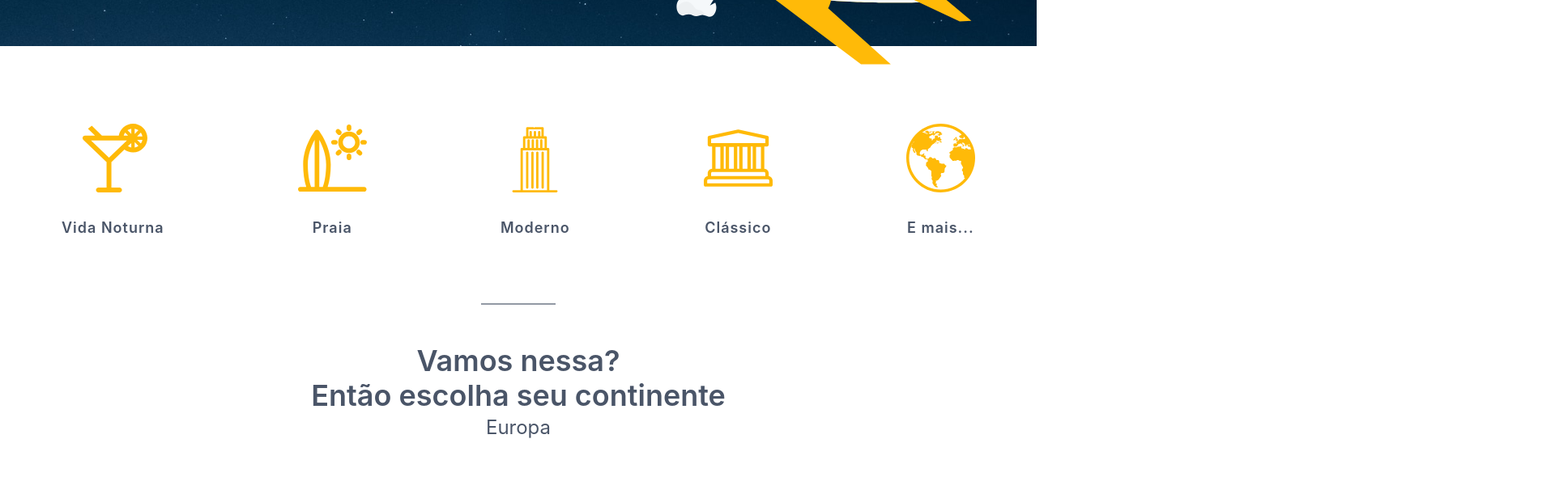
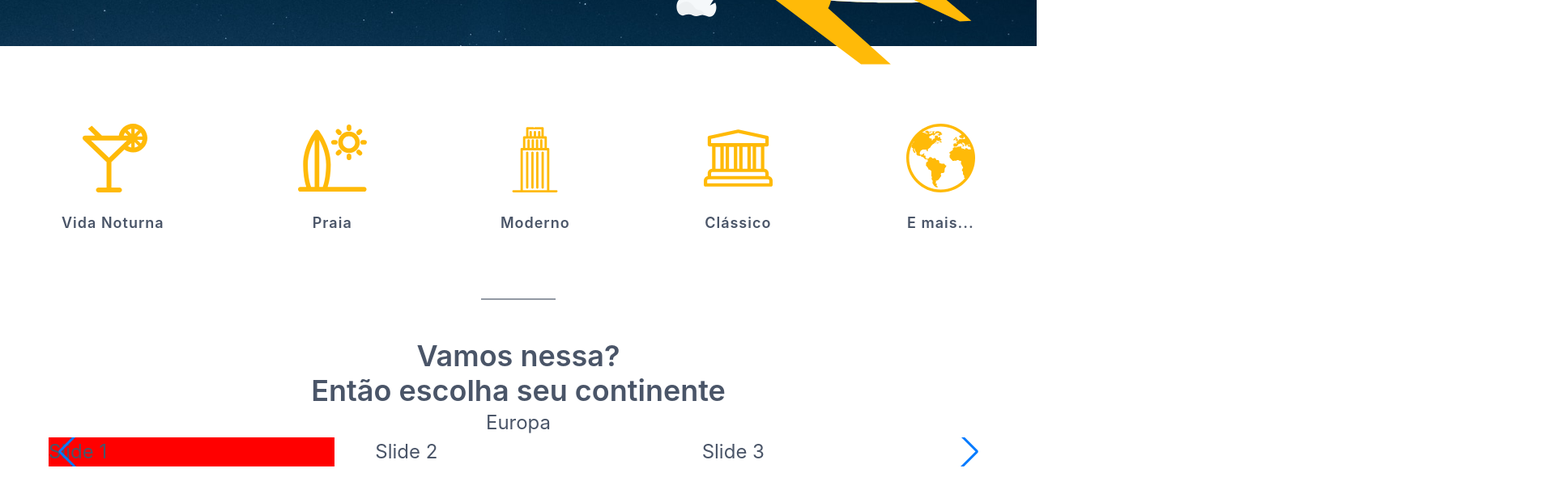
Before and after one commit to Guilhermecheng/worldtrip, a Next.js app: page / in a window 1280 px wide. Shown: the part 378-994 px from the top of the page at 81% size, 1920 px wide, since content can reach past the window. Built offline with nearby package versions, Linux system fonts and the light colour scheme.

Commit message:
fixing banner and travelTypes responsiveness

```diff
--- a/package.json
+++ b/package.json
@@ -8,7 +8,7 @@
     "lint": "next lint"
   },
   "dependencies": {
-    "@chakra-ui/react": "^1.8.3",
+    "@chakra-ui/react": "^1.8.5",
     "@emotion/react": "^11.7.1",
     "@emotion/styled": "^11.6.0",
     "@hookform/resolvers": "^2.8.8",
--- a/src/components/Slides/index.tsx
+++ b/src/components/Slides/index.tsx
@@ -5,12 +5,13 @@ import { Box } from '@chakra-ui/react';
 
 import 'swiper/css';
 import 'swiper/css/navigation';
+import 'swiper/css/pagination';
 
 export function Slides() {
     return (
         <Swiper
             // install Swiper modules
-            modules={[Navigation]}
+            modules={[Pagination]}
             spaceBetween={50}
             slidesPerView={3}
             navigation
--- a/src/components/homecomp/ContinentsSlides.tsx
+++ b/src/components/homecomp/ContinentsSlides.tsx
@@ -1,4 +1,4 @@
-import { Flex, Heading } from '@chakra-ui/react';
+import { Flex, Heading, Box } from '@chakra-ui/react';
 import Link from 'next/link';
 import { Slides } from '../Slides';
 
@@ -11,7 +11,7 @@ export function ContinentsSlides({ isMobile }: ContinentsSlidesProps) {
     return (
         <Flex
             direction="column"
-            my={ isMobile ? "8" : "12"}
+            my={ !!isMobile ? "8" : "12"}
             alignItems="center"
             fontSize="2xl"
             color="gray.600"
@@ -36,7 +36,12 @@ export function ContinentsSlides({ isMobile }: ContinentsSlidesProps) {
                 <a>Europa</a>
             </Link>
 
-            <Slides />
+            <Box
+                maxWidth={1160}
+
+            >
+                <Slides />
+            </Box>
         </Flex>
     )
 }
--- a/src/components/homecomp/MainBanner.tsx
+++ b/src/components/homecomp/MainBanner.tsx
@@ -12,7 +12,7 @@ export function MainBanner({ isMobile }: MainBannerProps) {
     return (
         <Flex
             w="100vw"
-            h={!isMobile ? "335px" : "200px"}
+            h={{md: "335px", base: "200px"}}
             backgroundImage="url('/images/Background.svg')"
             backgroundPosition="center"
             backgroundRepeat="no-repeat"
@@ -23,7 +23,7 @@ export function MainBanner({ isMobile }: MainBannerProps) {
             // mb="10"
         >
             <Grid
-                templateColumns={!isMobile ? "repeat(2, 1fr)" : "1fr"}
+                templateColumns={{ md: "repeat(2, 1fr)", base:  "1fr"}}
                 maxWidth="72.5em" // MAX CONTAINER WIDTH
                 color="#F5F8FA"
             >
--- a/src/components/homecomp/TravelTypes.tsx
+++ b/src/components/homecomp/TravelTypes.tsx
@@ -43,39 +43,42 @@ const travelTypeImages = [
 ]
 
 export function TravelTypes({ isMobile }: TravelTypesProps) {
+    console.log(`essa porra é ${isMobile}`)
 
     return (
         <Flex
             alignItems="center"
-            justifyContent={ isMobile ? "center" :  "space-between" }
+            justifyContent={{base: "center", md: "space-between"}}
             maxWidth="72.5em"
             w="100%"
-            mt={ isMobile ? "10" : "24"}
-            mb={ isMobile ? "10" : "20"}
+            mt={{base: "10", md: "24"}}
+            mb={{base: "10", md: "20"}}
             px="4"
-            flexWrap={ isMobile ? "wrap" :  "nowrap" }
+            flexWrap="wrap"
         >
             {
                 travelTypeImages.map((type) => {
                     return (
                         <Flex
-                            direction={isMobile ?  "row" : "column"}
+                            direction={{base: "row", md: "column"}}
                             alignItems="center"
                             id={ type.name }
-                            mx={ isMobile ? "6" : "0" }
+                            mx={{base: "6", md: "0"}}
                         >
                             { isMobile ? (
                                 <Flex
                                     mr="2"
+                                    mb="0"
                                 >
                                     <Icon as={ GoPrimitiveDot } color="#FFBA08"  />
                                 </Flex>
                             ) : (
-                                <Box
-                                    mb="6"
+                                <Flex
+                                    mb={{md: "6", base: "0"}} // estilizaçao deste comp n é substituida pelo "if" do isMobile.. necessário este formato para responsividade funcionar corretamente
+                                    mr={{base: "2", md: "0"}}
                                 >
                                     <Image src={ type.image } alt={ type.text } />
-                                </Box>
+                                </Flex>
                             ) }
 
                             <Text
--- a/src/pages/index.tsx
+++ b/src/pages/index.tsx
@@ -15,6 +15,9 @@ const Home: NextPage = () => {
       base: true,
       md: false,
   })
+
+  console.log("reiniciei")
+  console.log(isMobile)
 
   return (
     <Flex
--- a/src/styles/theme.ts
+++ b/src/styles/theme.ts
@@ -1,5 +1,15 @@
 import { extendTheme } from "@chakra-ui/react";
+import { createBreakpoints } from '@chakra-ui/theme-tools';
+
+const breakpoints = createBreakpoints({
+    sm: '30em',
+    md: '46em',
+    lg: '62em',
+    xl: '80em',
+    '2xl': '96em',
+  })
+
 
 export const theme = extendTheme({
-
+    breakpoints,
 })
```
Also changed, not shown: 1 other file (tests, documents, lock files or other folders).
